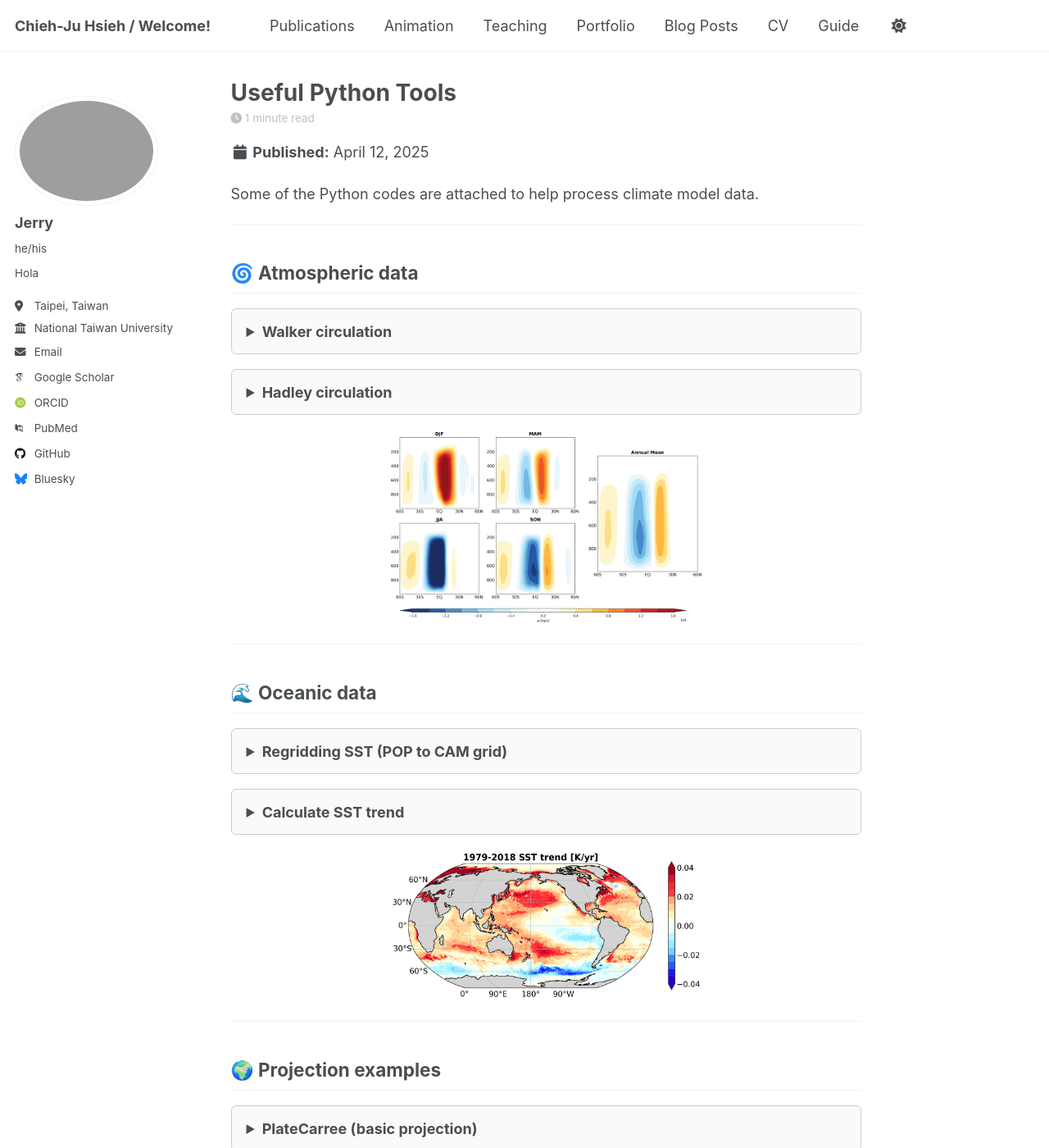
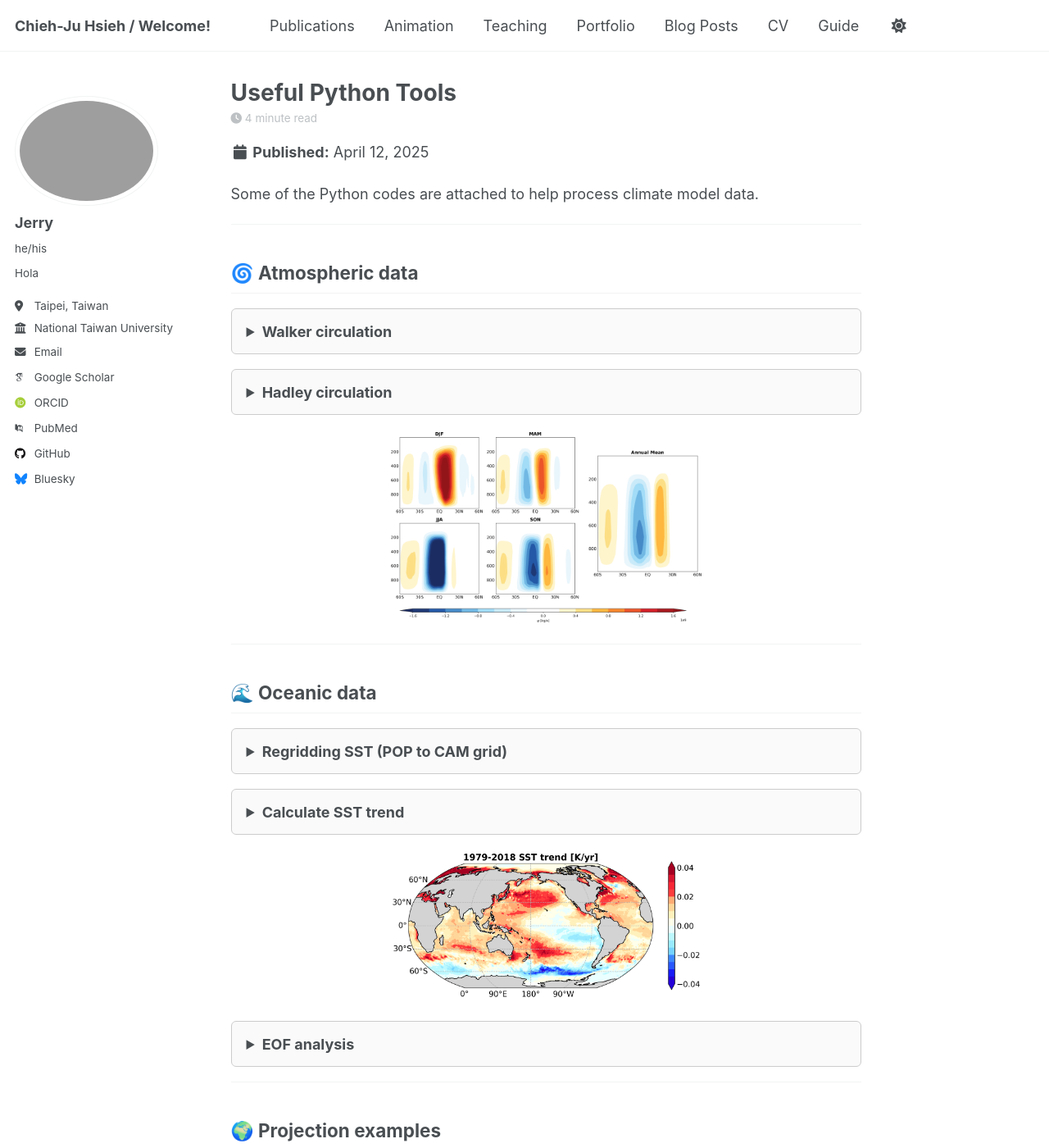
Before and after one commit to CJ-Hsieh/CJ-Hsieh.github.io, a Jekyll site: the page built from _posts/2025-04-12-python-tools.md, in a window 1280 px wide and 1400 px high. Shown: the whole window at 82% size. Built offline with Jekyll 4.4.1, drawn with Linux system fonts in a browser that asks for light colours; some web fonts are replaced; some of the changed lines change nothing that is shown.

Commit message:
Update 2025-04-12-python-tools.md

```diff
--- a/_posts/2025-04-12-python-tools.md
+++ b/_posts/2025-04-12-python-tools.md
@@ -21,18 +21,65 @@
 # Walker circulation example code
 import xarray as xr
 import numpy as np
-# Placeholder for walker cell diagnostics
-print("Walker circulation diagnostics complete")
+
 </code></pre>
 
 </details>
 
 <details class="code-toggle">
 <summary><strong>Hadley circulation</strong></summary>
+The hytoP process is used to convert hybrid sigma levels (commonly used in GCM output) into standard pressure levels. If you are using reanalysis data such as ERA5, this step can be skipped — you may directly use the CALC_PSI function.
+
+The example code requires the **Ngl** package. You can install it using the following command in a conda environment:
+<pre><code class="language-bash">
+conda create --name pyn_env --channel conda-forge/label/cf201901 pynio pyngl
+</code></pre>
 
 <pre><code class="language-python">
 import xarray as xr
 import numpy as np
+import Ngl
+
+a = 6378e3
+g = 9.81
+
+p0   = 1000 # unit: hPa
+plev = np.array([1000., 925., 850., 700., 500., 400., 300., 250., 200., 150., 100., \
+                 70., 50., 30., 20., 10., 7., 5., 3., 2., 1.])
+nplv = len(plev)
+
+def CALC_PSI(data):
+    # =============== hytoP ===================
+    V = data['V']
+    hyam, hybm, PS, lat = data['hyam'], data['hybm'], data['PS'], data['lat']
+    V  = Ngl.vinth2p(V, hybm, hyam, plev, PS, intyp=1, p0=p0, ii=1, kxtrp=True)
+    print('h2p finished')
+    # =========================================
+
+    nmo, nlat, nlon = len(data['time']), len(data['lat']), len(data['lon'])
+    psi = np.zeros((nmo, nplv, nlat))
+    A   = 2*np.pi*a*np.cos(lat*np.pi/180)/g
+    psi[:,0,:] = 0
+    for i in range(nmo):
+        p  = np.tile(plev, (nlon, nlat, 1)).T    # p (lon,lat,lev).T = (lev,lat,lon)
+        ps = np.tile(PS[i,:,:], (nplv, 1, 1))    # ps(lev,lat,lon)
+        v  = np.where(ps>p, V[i,:,:,:], 0)       # V[i,:,:,:] = (lev,lat,lon)
+        v_xz  = np.nanmean(v, axis=2)            #v_xz = (lev,lat)
+        ### Calc Psi
+        for k in range(1, nplv):
+            trap = (v_xz[k,:]+v_xz[k-1,:])*(plev[k]-plev[k-1])/2
+            psi[i,k,:] = psi[i,k-1,:]+A*trap
+        ### Removing Residual
+        psi_res = psi[i,-1,:]
+        dP      = plev[:-1]-plev[1:]
+        weight  = np.zeros((nplv))
+        weight[1:] = np.cumsum(dP, axis=0)/plev[0]
+        dist       = np.matmul(np.tile(weight, (1,1)).T, np.tile(psi_res, (1,1)))
+        psi[i,:,:] = psi[i,:,:]-dist
+    return psi
+
+ds = xr.open_dataset('xxxx_cam.h0.1850-01.nc')
+psi = CALC_PSI(ds)
 </code></pre>
 </details>
 
@@ -74,18 +121,65 @@
 <summary><strong>Calculate SST trend</strong></summary>
 
 <pre><code class="language-python">
-# Calculate SST trend over time
+import numpy as np
 import xarray as xr
-import numpy as np
+import matplotlib.pyplot as plt
+import cartopy.crs as ccrs
+import cartopy
+import cmaps
+from matplotlib.ticker import MultipleLocator
+import matplotlib as mpl
+import glob
 
-ds = xr.open_dataset('/your_path/xxxx_pop.h.1850-01.nc')
-sst = ds['TEMP'].isel(z_t=0)
+file_list = sorted(glob.glob(path+'sosstsst_ORAS5_1m_*_r1x1.nc'))
+ds = xr.open_mfdataset(file_list)
+SST = ds['sosstsst']
+lat, lon = SST.lat, SST.lon
+
+s = SST.where(SST!=0, np.nan)
+s = s.groupby('time_counter.year').mean().values
+trend = np.apply_along_axis(lambda x: np.polyfit(range(len(x)), x, 1)[0], axis=0, arr=s)
+
+level = np.arange(-0.04, 0.041, 0.005)
+cmap = cmaps.BlueDarkRed18
+
+plt.figure(figsize=(10, 6))
+ax = plt.axes(projection=ccrs.Robinson(central_longitude=180))
+ax.coastlines()
+ax.add_feature(cartopy.feature.LAND, facecolor='lightgray')
+
+plt.contourf(lon, lat, trend, levels=level,
+             cmap=cmap, transform=ccrs.PlateCarree(), extend='both')
+
+cb = plt.colorbar(shrink=0.7,ticks=level[::4])
+cb.ax.get_yaxis().set_tick_params(length=0,labelsize=14)
+
+gl = ax.gridlines(draw_labels=True, xlocs=np.arange(-180, 180, 90), ylocs=np.arange(-90, 91, 30),ls='--')
+gl.top_labels = False
+gl.xlabel_style = {'size':14}
+gl.ylabel_style = {'size':14}
+
+plt.title('1979-2018 SST trend [K/yr]',fontsize=16,weight='bold')
+plt.savefig('sst_trend_robin.png',dpi=300,bbox_inches='tight')
+plt.show()
+
 </code></pre>
 </details>
 
 <p align="center">
   <img src="/images/post/python-tools/sst_trend_robin.png" alt="SST trend" width="50%">
 </p>
+
+<details class="code-toggle">
+<summary><strong>EOF analysis</strong></summary>
+
+<pre><code class="language-python">
+import xesmf as xe
+import xarray as xr
+import numpy as np
+
+</code></pre>
+</details>
 
 ---
 
```
